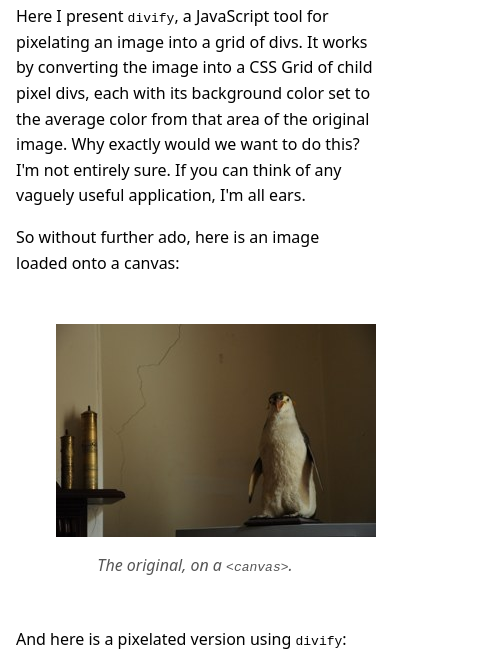
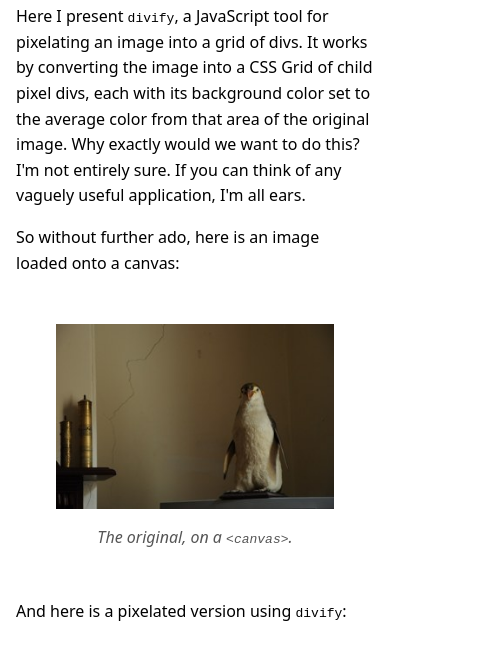
Before and after one commit to ned2/divify, a website built with Vite: page demo/index.html in a window 390 px wide. Shown: the part 106-775 px from the top of the page, 502 px wide, since content can reach past the window. Built offline with nearby package versions, Linux system fonts and the light colour scheme.

Commit message:
Responsive defaults for <divified-image> + per-tag host styles (#4)
A fixed-px grid can't shrink like an <img> resamples, and the standard
author remedy doesn't transfer: img resets don't match this element,
and max-width alone lets the grid paint past the capped box. So the
element now ships overflow-safe defaults in its injected styles:

  divified-image { max-inline-size: 100%; overflow: auto; }

The element never widens the page; on narrow viewports the grid keeps
its true size and scrolls inside. The letterbox box additionally
scales down like an <img> (aspect-ratio kept, footprint still
pixel-size-independent), with place-content: safe center so the
overflowing grid stays reachable. Both defaults are plain overridable
CSS; the README documents the bleed opt-out and the letterbox
enlargement pattern. The function API deliberately ships no cap —
demo.css now shows the reference scroll-container treatment instead
(which also fixes the demo page on phones).

Component uplifts that fell out of this:
- Host rules moved from BASE_CSS to a per-tag sheet injected at
  connect keyed by localName, so custom tag names registered via
  defineDivifiedImage() get the element styles too (they previously
  got none), and getCSS() serializations no longer carry element
  rules.
- defineDivifiedImage(tagName) with a non-default name threw
  NotSupportedError (the constructor is already registered by the
  module side effect); it now registers a subclass per extra tag.

```diff
--- a/demo/demo.css
+++ b/demo/demo.css
@@ -28,6 +28,18 @@ figure {
   > .divify,
   > div > .divify {
     margin-inline: auto;
+  }
+
+  > canvas {
+    max-inline-size: 100%;
+  }
+
+  /* Reference responsive usage for the function API: the fixed-px grid
+     can't shrink, so let it scroll on narrow viewports. The padding keeps
+     pixel box-shadows out of the scroll container's clip edge. */
+  > div {
+    overflow-x: auto;
+    padding: 0.5rem;
   }
 
   > figcaption {
@@ -72,6 +84,7 @@ pre {
 
 #user-pix {
   margin-block: 3rem;
+  overflow-x: auto;
 
   .divify {
     margin-inline: auto;
--- a/src/element.ts
+++ b/src/element.ts
@@ -10,7 +10,7 @@
  */
 import { divify } from "./divify.js";
 import { loadImageData } from "./sources.js";
-import { ensureBaseStyles } from "./styles.js";
+import { ensureBaseStyles, ensureElementStyles } from "./styles.js";
 
 declare global {
   interface HTMLElementTagNameMap {
@@ -28,9 +28,13 @@ export class DivifiedImage extends HTMLElement {
   #imageDataSrc: string | null = null;
 
   connectedCallback(): void {
-    // The base sheet supplies this element's default display and [letterbox]
-    // layout; divify() would inject it too, but only after the source loads.
+    // The injected sheets supply the grid layout and this element's host
+    // styling (default display, overflow containment, [letterbox]); divify()
+    // would inject the base sheet too, but only after the source loads. The
+    // host sheet is keyed by localName so elements registered under a custom
+    // tag name via defineDivifiedImage() get it as well.
     ensureBaseStyles(this.ownerDocument);
+    ensureElementStyles(this.ownerDocument, this.localName);
     void this.#render();
   }
 
@@ -99,9 +103,14 @@ export class DivifiedImage extends HTMLElement {
 
 /** Registers the element (default tag name: "divified-image"). Idempotent. */
 export function defineDivifiedImage(tagName = "divified-image"): void {
-  if (!customElements.get(tagName)) {
-    customElements.define(tagName, DivifiedImage);
-  }
+  if (customElements.get(tagName)) return;
+  // A constructor can only be registered once, and importing this module
+  // already claims DivifiedImage for "divified-image" — every other tag name
+  // needs its own subclass or define() throws NotSupportedError.
+  customElements.define(
+    tagName,
+    tagName === "divified-image" ? DivifiedImage : class extends DivifiedImage {},
+  );
 }
 
 defineDivifiedImage();
--- a/src/styles.ts
+++ b/src/styles.ts
@@ -8,11 +8,6 @@
  * The layout rules shared by every divified image. Injected into the
  * document once; per-image values (column count, pixel size, gap) are
  * supplied as custom properties inline on each container.
- *
- * The <divified-image> rules live here rather than as inline styles on the
- * host so any consumer stylesheet can override them (plain tag/attribute
- * selectors lose to author CSS; inline styles don't). The [letterbox] box is
- * sized by --divified-source-* custom properties set by the element.
  */
 export const BASE_CSS = `.divify {
   display: grid;
@@ -24,18 +19,38 @@ export const BASE_CSS = `.divify {
 
 .divify > div {
   box-sizing: border-box;
+}`;
+
+/**
+ * The host rules for the <divified-image> element, parameterized by tag name
+ * so registrations under a custom name get them too. Kept out of BASE_CSS so
+ * getCSS() serializations carry only grid rules.
+ *
+ * These are stylesheet rules rather than inline styles on the host so any
+ * consumer CSS can override them — never widening the page is the safe
+ * default, but e.g. deliberate bleed (overflow: visible) and unclipped pixel
+ * shadows are two documented lines away. The [letterbox] box is sized by
+ * --divified-source-* custom properties set by the element; max-inline-size
+ * shrinks that box like an <img> on narrow viewports (the grid inside
+ * scrolls). place-content is declared twice: browsers without overflow
+ * alignment keep plain centering, the rest get `safe` so a grid overflowing
+ * the letterbox stays scrollable-to instead of clipped at the start edge.
+ */
+export function elementCSS(tagName: string): string {
+  return `${tagName} {
+  display: inline-block;
+  max-inline-size: 100%;
+  overflow: auto;
 }
 
-divified-image {
-  display: inline-block;
-}
-
-divified-image[letterbox] {
+${tagName}[letterbox] {
   display: inline-grid;
   place-content: center;
+  place-content: safe center;
   inline-size: var(--divified-source-width);
   aspect-ratio: var(--divified-source-ratio);
 }`;
+}
 
 let counter = 0;
 
@@ -50,6 +65,15 @@ export function ensureBaseStyles(doc: Document): void {
   const sheet = doc.createElement("style");
   sheet.setAttribute("data-divify-base", "");
   sheet.textContent = BASE_CSS;
+  doc.head.append(sheet);
+}
+
+/** Injects the element's host stylesheet, once per (document, tag name). */
+export function ensureElementStyles(doc: Document, tagName: string): void {
+  if (doc.head.querySelector(`style[data-divify-element="${tagName}"]`)) return;
+  const sheet = doc.createElement("style");
+  sheet.setAttribute("data-divify-element", tagName);
+  sheet.textContent = elementCSS(tagName);
   doc.head.append(sheet);
 }
 
```
Also changed, not shown: src/divify.test.ts (+3 -0 lines), src/element.test.ts (+33 -5 lines), README.md.
